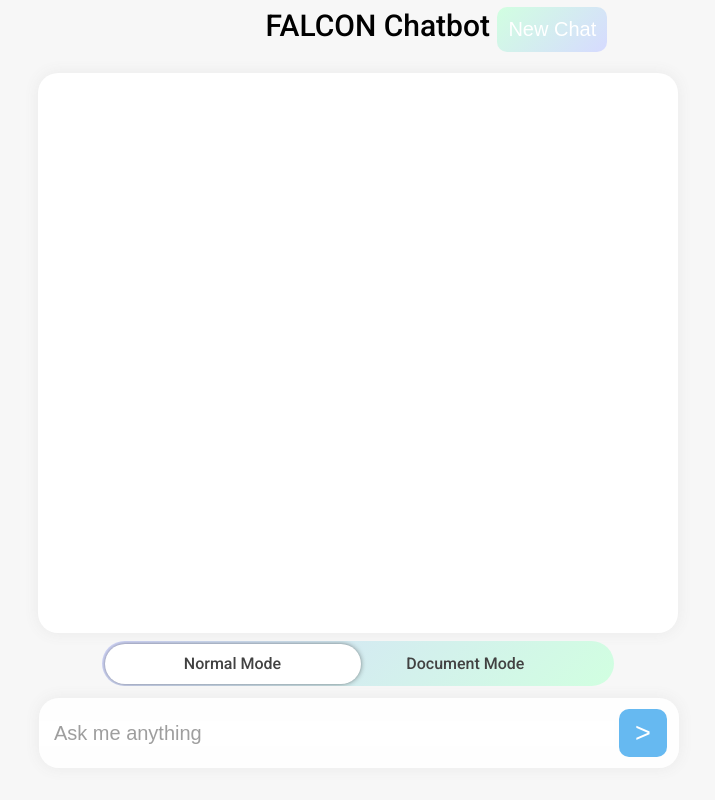
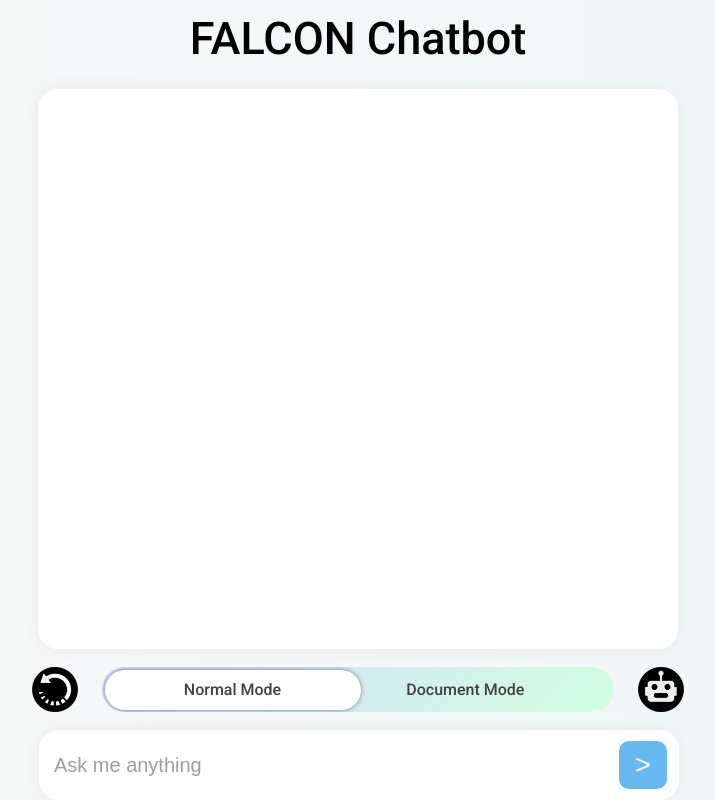
Before and after one commit to Cyberninja101/FalconAI, a Flask app: page / in a window 1280 px wide. Shown: the whole page, without its empty margins (282-997 px from the left). Run offline with Flask 3, Linux system fonts and the light colour scheme.

Commit message:
new buttons and new color themes

```diff
--- a/Web_App/static/css/home.css
+++ b/Web_App/static/css/home.css
@@ -14,7 +14,9 @@
     /* background-color: #f8e8d9; */
 
     /* The light brown: */
-    background-color: #f7f7f7;
+    /* background-color: #f7f7f7;  */
+    background: rgb(247,247,247);
+    background: linear-gradient(90deg, rgba(247,247,247,1) 0%, rgba(239,247,249,1) 100%);
 
     filter: progid: DXImageTransform.Microsoft.gradient( startColorstr="#D7DBFF", endColorstr="#D1FFE0", GradientType=1 );
 
@@ -24,17 +26,17 @@
 .header {
 
     outline: none;
-    /* background-color: rgb(42, 66, 173); */
+    /* background-color: rgb(153, 157, 176); */
     /* background-color: #a5be00; */
 
     text-align: center;
-    font-size: 30px;
-    padding-top: 7px;
-    padding-bottom: 1px;
-    color: black;
-    width:50vmin;
-    margin-left: 41%;
-    margin-right: auto;
+    font-size: 45px;
+    padding-top: 12px;
+    padding-bottom: 4px;
+    color: rgb(0, 0, 0);
+    width:100%;
+    margin-left: 0px;
+    margin-right: 0px;
 }
 
 
@@ -357,3 +359,36 @@
 .btn-color-mode-switch input[type="checkbox"]:checked ~ .alert{
     display: block;
 }
+
+
+
+/* new chat button */
+.new_chat_button {
+    display: inline-flex;
+    align-items: center;
+    justify-content: center;
+
+    background-color: rgba(0, 0, 0, 0);
+    padding: 10px 20px;
+    border: none;
+    border-radius: 5px;
+    cursor: pointer;
+}
+.new_chat_button img {
+    height: 45px;
+}
+
+.HMT_button {
+    display: inline-flex;
+    align-items: center;
+    justify-content: center;
+
+    background-color: rgba(0, 0, 0, 0);
+    padding: 10px 20px;
+    border: none;
+    border-radius: 5px;
+    cursor: pointer;
+}
+.HMT_button img {
+    height: 45px;
+}
--- a/Web_App/templates/home.html
+++ b/Web_App/templates/home.html
@@ -13,16 +13,23 @@
     <body onload="hide_pdf_button()">
         <div class="header">
             FALCON Chatbot
-            <button onClick="window.location.reload();" id="new_chat">New Chat</button>
         </div>
 
         <div id="chat_log"></div>
 
         <div class="btn-container">
-              <label class="switch btn-color-mode-switch">
-                    <input type="checkbox" name="color_mode" id="color_mode" value="1">
-                    <label for="color_mode" data-on="Document Mode" data-off="Normal Mode" class="btn-color-mode-switch-inner"></label>
-              </label>
+            <button class="new_chat_button" onClick="window.location.reload();">
+                <img src="../static/newchat_restart_icon.png" alt="Image">
+
+            </button>
+            <label class="switch btn-color-mode-switch">
+                <input type="checkbox" name="color_mode" id="color_mode" value="1">
+                <label for="color_mode" data-on="Document Mode" data-off="Normal Mode" class="btn-color-mode-switch-inner"></label>
+            </label>
+            <button class="HMT_button">
+                <img src="../static/HMT_robot_icon.png" alt="Image">
+
+            </button>
 
           </div>
 
```
Also changed, not shown: Web_App/static/HMT_robot_icon.png (added), Web_App/static/HMT_robot_icon_blue.png (added), Web_App/static/newchat_plus_icon.png (added), Web_App/static/newchat_restart_icon.png (added), Web_App/static/restart_icon.jpeg (deleted).
